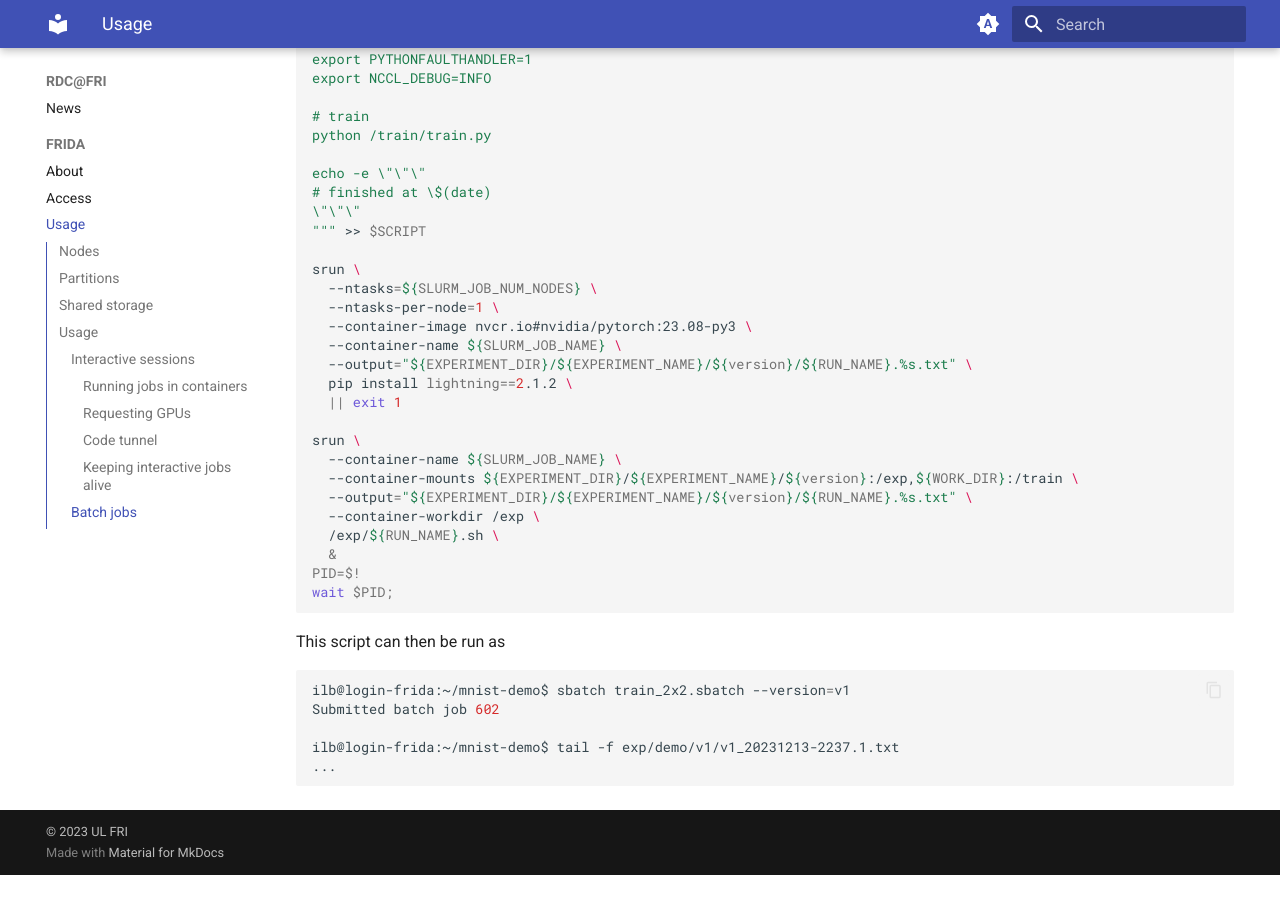
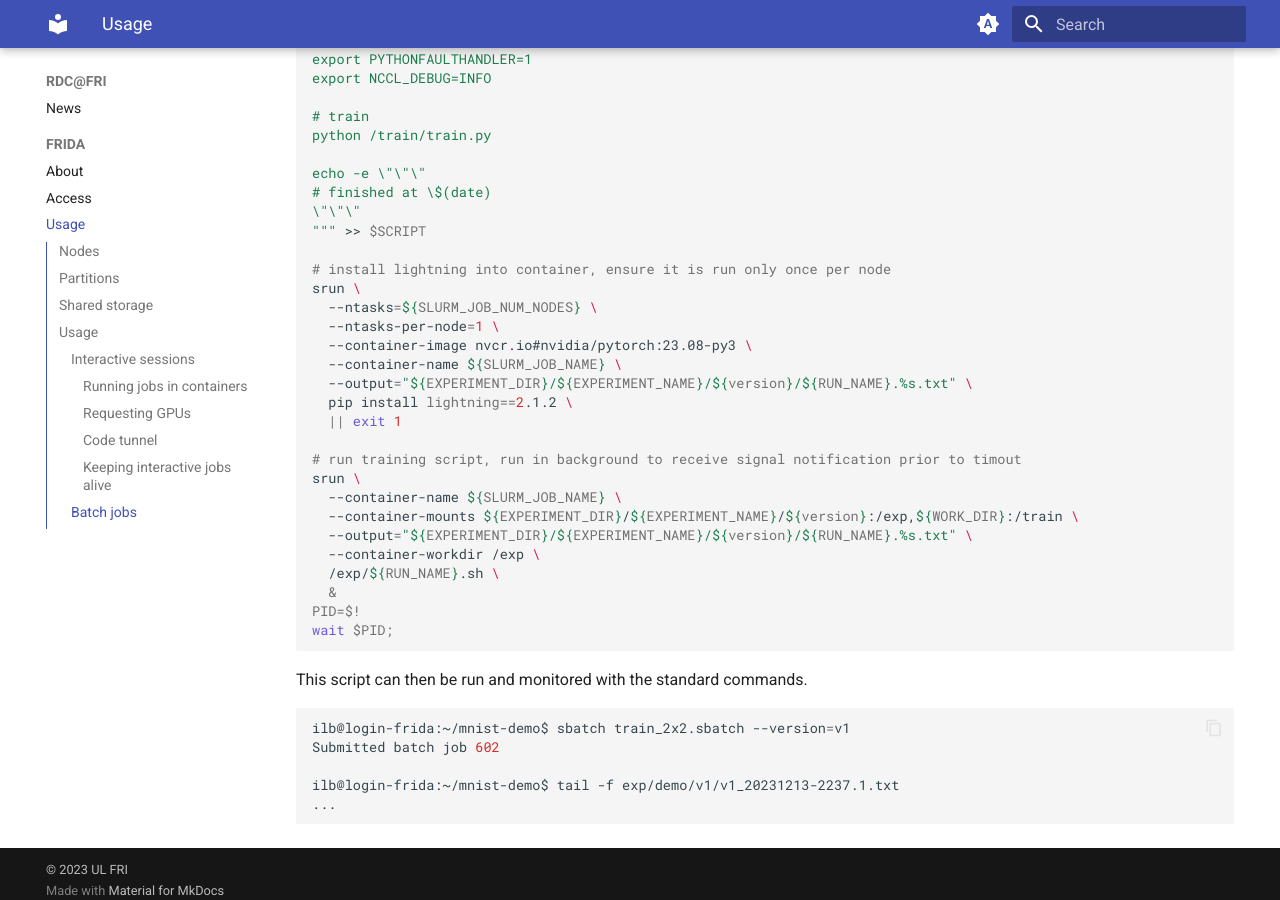
Before and after one commit to UL-FRI/docs.rdc.si, an MkDocs documentation site: the page built from docs/FRIDA/slurm.md, in a window 1280 px wide and 900 px high, scrolled down 17024 px. Built offline with MkDocs 1.6.1 and Material for MkDocs 9.7.7, drawn with Linux system fonts in a browser that asks for light colours; before the commit the page ends 17899 px from its top, so only the background shows below that; some of the changed text lies outside the part shown.

Commit message:
fix: slurm code, minor text update
Signed-off-by: Iztok Lebar Bajec <ilb@fri.uni-lj.si>

````diff
--- a/docs/FRIDA/slurm.md
+++ b/docs/FRIDA/slurm.md
@@ -727,6 +727,7 @@ echo -e \"\"\"
 \"\"\"
 """ >> $SCRIPT
 
+# install lightning into container, ensure it is run only once per node
 srun \
   --ntasks=${SLURM_JOB_NUM_NODES} \
   --ntasks-per-node=1 \
@@ -736,6 +737,7 @@ srun \
   pip install lightning==2.1.2 \
   || exit 1
 
+# run training script, run in background to receive signal notification prior to timout
 srun \
   --container-name ${SLURM_JOB_NAME} \
   --container-mounts ${EXPERIMENT_DIR}/${EXPERIMENT_NAME}/${version}:/exp,${WORK_DIR}:/train \
@@ -747,7 +749,7 @@ PID=$!
 wait $PID;
 ```
 
-This script can then be run as
+This script can then be run and monitored with the standard commands.
 ``` bash
 ilb@login-frida:~/mnist-demo$ sbatch train_2x2.sbatch --version=v1
 Submitted batch job 602
````
Also changed, not shown: other parts of docs/FRIDA/slurm.md (+1 -1 lines).
